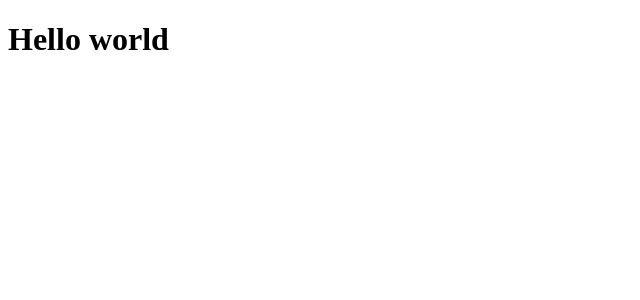
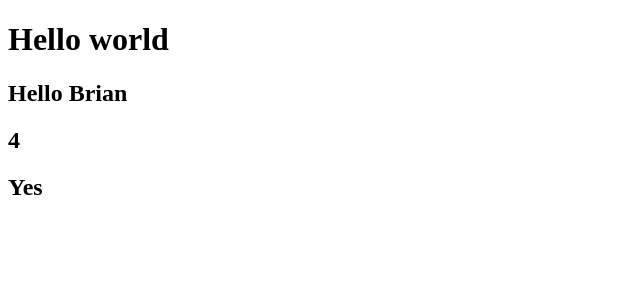
Before and after one commit to briansimiyuj/React-Class, a React (Create React App) app: page / in a window 1280 px wide. Shown: the top 300 px of the page, without its empty margins (0-640 px from the left). Built offline with nearby package versions, Linux system fonts and the light colour scheme.

Commit message:
Expressions in JSX

```diff
--- a/src/Script.jsx
+++ b/src/Script.jsx
@@ -1,9 +1,20 @@
 function Script() {
+
+  const name = 'Brian',
+
+         x = true
+
   return (
 
     <div className="script">
 
       <h1>Hello world</h1>
+
+      <h2>Hello {name}</h2>
+
+      <h2>{2 + 2}</h2>
+
+      <h2>{x ? 'Yes' : 'No'}</h2>
 
     </div>
 
```
